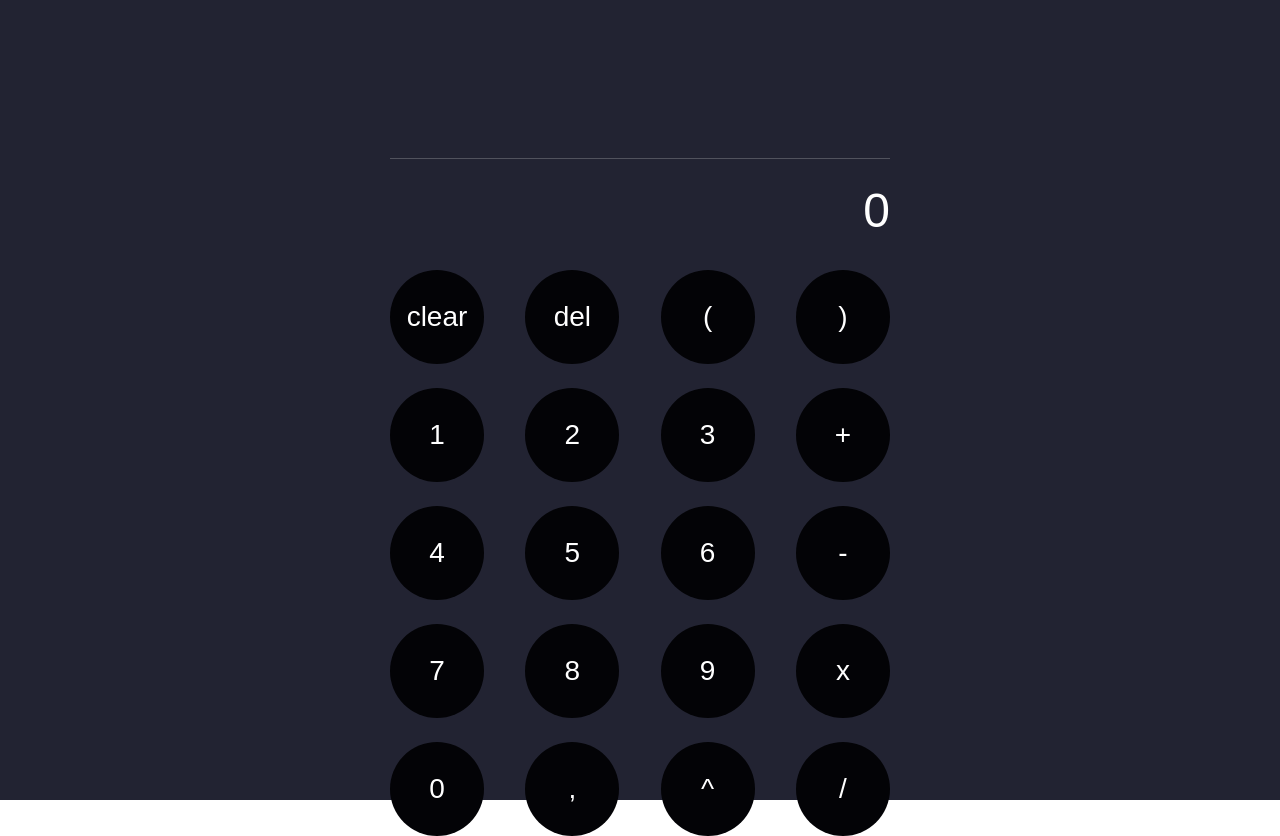
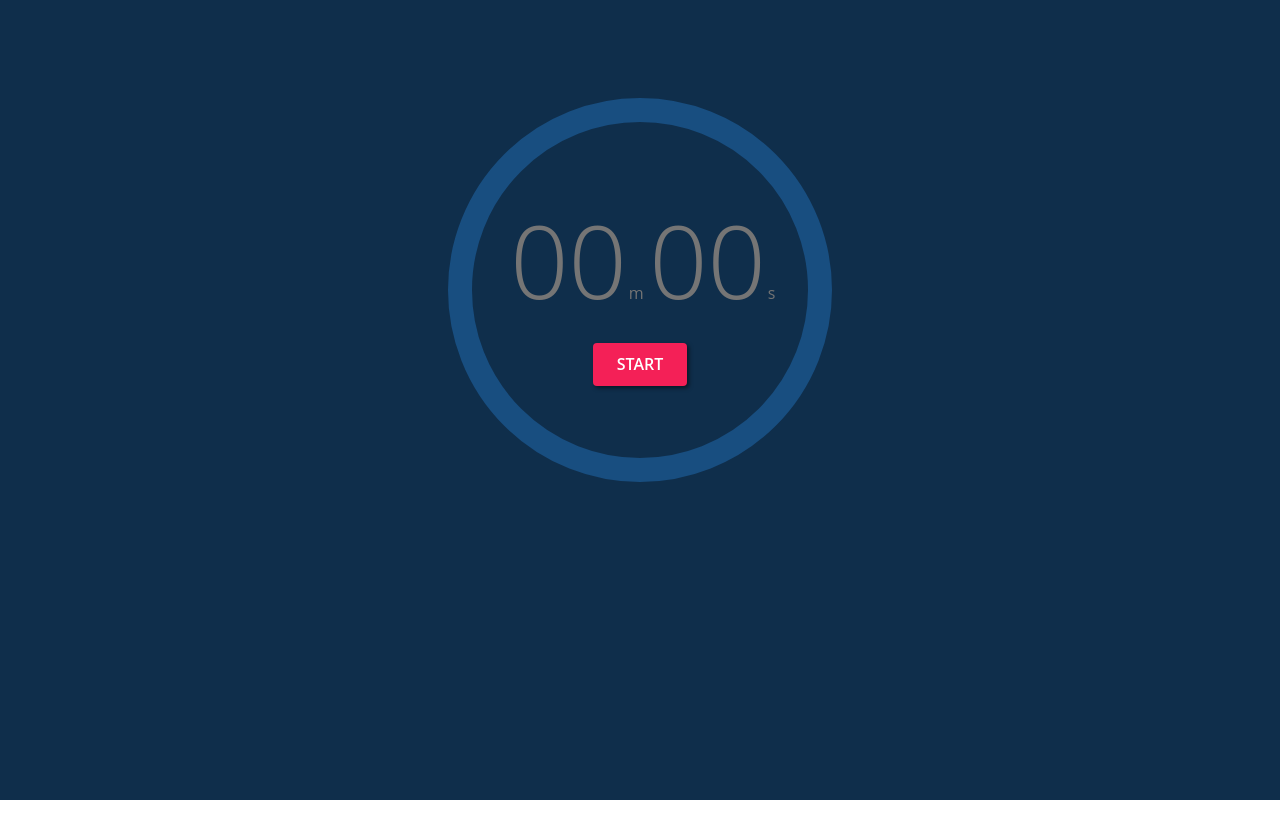
Before and after one commit to aibolik/practice--react, a React (Create React App) app: page / in a window 1280 px wide. After the commit the page ends 800 px from the top, so only its background shows below. Built offline with nearby package versions, Linux system fonts and the light colour scheme.

Commit message:
feat(projects): implement timer with React and hooks

```diff
--- a/src/index.js
+++ b/src/index.js
@@ -17,7 +17,8 @@ import ReactDOM from 'react-dom';
 // import App from './projects/EditorApp/App';
 // import App from './projects/ReusableComponentApp/App';
 // import App from './projects/PricingCalculatorApp/App';
-import App from './projects/CalculatorApp/App';
+// import App from './projects/CalculatorApp/App';
+import App from './projects/TimerApp/App';
 
 import * as serviceWorker from './serviceWorker';
 
--- /dev/null
+++ b/src/projects/TimerApp/App.js
@@ -0,0 +1,34 @@
+import React from 'react';
+import styled, { createGlobalStyle } from 'styled-components';
+import { Normalize } from 'styled-normalize';
+
+import Timer from './components/Timer';
+
+const GlobalStyles = createGlobalStyle`
+@import url('https://fonts.googleapis.com/css2?family=Open+Sans:wght@0,300;0,600;1,400&display=swap');
+
+  body {
+    font-family: 'Open Sans', sans-serif;
+  }
+`;
+
+const Wrapper = styled.div`
+  background: #0F2E4B;
+  color: #FFF;
+  height: 100vh;
+`;
+
+const App = () => {
+
+  return (
+    <>
+      <GlobalStyles />
+      <Normalize />
+      <Wrapper>
+        <Timer />
+      </Wrapper>
+    </>
+  )
+}
+
+export default App;
--- /dev/null
+++ b/src/projects/TimerApp/components/Button.js
@@ -0,0 +1,25 @@
+import styled from 'styled-components';
+
+const Button = styled.button`
+  align-self: center;
+  padding: 12px 24px;
+  background: #F42057;
+  color: white;
+  font-weight: 600;
+  text-transform: uppercase;
+  border: none;
+  border-radius: 4px;
+  box-shadow: 2px 2px 4px 0px rgba(0,0,0,.52);
+  cursor: pointer;
+  margin-top: 24px;
+
+  transition: background .3s;
+  outline: none;
+  z-index: 1;
+
+  &:hover {
+    background: #ff4a79;
+  }
+`;
+
+export default Button;
--- /dev/null
+++ b/src/projects/TimerApp/components/Circle.js
@@ -0,0 +1,45 @@
+import React from 'react';
+import styled from 'styled-components';
+
+const Base = styled.svg`
+  position: absolute;
+  width: 100%;
+  top: 90px;
+  transform: rotate(-90deg);
+`;
+
+const Container = styled.g`
+  fill: none;
+  stroke: none;
+`;
+
+const FullCircle = styled.circle`
+  stroke: #184e80;
+  stroke-width: 6px;
+`;
+
+const Elapsed = styled.circle`
+  stroke-width: 6px;
+  stroke-linecap: round;
+  transition: stroke-dasharray 1s;
+
+  stroke: ${props => props.percentage > 0 ? `#FFF` : 'none'};
+  stroke-dasharray: ${props => props.strokeDasharray};
+`;
+
+const Circle = ({ percentage = 0 }) => {
+
+  const perimeter = 2 * Math.PI * 45;
+  const elapsedLength = percentage * perimeter;
+
+  return (
+    <Base viewBox="0 0 100 100">
+      <Container>
+        <FullCircle cx="50" cy="50" r="45" />
+        <Elapsed cx="50" cy="50" r="45" percentage={percentage} strokeDasharray={`${elapsedLength} ${perimeter}`} />
+      </Container>
+    </Base>
+  );
+}
+
+export default Circle;
--- /dev/null
+++ b/src/projects/TimerApp/components/NumberInput.js
@@ -0,0 +1,30 @@
+import React, { useCallback } from 'react';
+import styled from 'styled-components';
+
+const Input = styled.input`
+  background: transparent;
+  border: none;
+  outline: none;
+  font-size: 102px;
+  font-weight: 100;
+  color: white;
+  width: 120px;
+  text-align: right;
+`;
+
+const NumberInput = ({ value, setValue }) => {
+  const handleChange = useCallback((e) => {
+    let value = e.target.value;
+
+    value = value.replace(/\D/g,'');
+    value = value.slice(0, 2);
+
+    setValue(value);
+  }, [setValue]);
+
+  return (
+    <Input placeholder="00" type="text" value={value} onChange={handleChange} />
+  );
+}
+
+export default NumberInput;
--- /dev/null
+++ b/src/projects/TimerApp/components/Timer.js
@@ -0,0 +1,115 @@
+import React, { useState, useCallback, useEffect, useRef } from 'react';
+import styled from 'styled-components';
+
+import NumberInput from './NumberInput';
+import Button from './Button';
+import Circle from './Circle';
+
+const Wrapper = styled.div`
+  width: 400px;
+  padding-top: 200px;
+  margin-left: auto;
+  margin-right: auto;
+
+  display: flex;
+  flex-direction: column;
+  position: relative;
+`;
+
+const TimeWrapper = styled.div`
+  display: flex;
+  justify-content: center;
+  align-items: baseline;
+  color: #747474;
+  z-index: 1;
+`;
+
+const Timer = () => {
+  const interval = useRef(null);
+  const [timerStart, setTimerStart] = useState(null);
+  const [timerEnd, setTimerEnd] = useState(null);
+  const [isTimerRunning, setTimerRunning] = useState(false);
+  const [minutes, setMinutes] = useState('');
+  const [seconds, setSeconds] = useState('');
+
+  const resetTimer = useCallback(() => {
+    setTimerStart(null);
+    setTimerEnd(null);
+    setTimerRunning(false);
+    setMinutes('');
+    setSeconds('');
+    setPercentage(0);
+    clearInterval(interval.current);
+  }, []);
+
+  const updateValues = useCallback((timerStart, timerEnd) => {
+    const timeLeft = timerEnd - new Date();
+    const minutes = Math.floor(timeLeft / 1000 / 60);
+    const seconds = Math.ceil((timeLeft - minutes * 60 * 1000) / 1000);
+
+    if (timeLeft < 0) {
+      resetTimer();
+      return;
+    }
+
+    setPercentage(
+      (timeLeft) / (timerEnd - timerStart)
+    );
+    setMinutes(String(minutes));
+    setSeconds(String(seconds));
+  }, [resetTimer]);
+
+  const [percentage, setPercentage] = useState(0);
+
+  const handleStartReset = useCallback(() => {
+    if (isTimerRunning) {
+      resetTimer();
+      return;
+    }
+
+    const m = Number.isNaN(parseInt(minutes, 10)) ? 0 : parseInt(minutes, 10);
+    const s = Number.isNaN(parseInt(seconds, 10)) ? 0 : parseInt(seconds, 10);
+    const timerInSeconds = m * 60 + s;
+
+    if (timerInSeconds === 0) {
+      return;
+    }
+
+    const timerUntil = new Date(Date.now() + timerInSeconds * 1000);
+
+    setTimerStart(new Date());
+    setTimerEnd(timerUntil);
+    setTimerRunning(true);
+  }, [minutes, seconds, isTimerRunning, resetTimer]);
+
+  useEffect(() => {
+    if (timerEnd) {
+      updateValues(timerStart, timerEnd);
+      interval.current = setInterval(() => {
+        updateValues(timerStart, timerEnd);
+      }, 1000);
+    }
+
+    return () => {
+      clearInterval(interval.current);
+    }
+
+  }, [timerStart, timerEnd, updateValues]);
+
+  return (
+    <Wrapper>
+      <Circle percentage={percentage} />
+      <TimeWrapper>
+        <NumberInput value={minutes} setValue={setMinutes} />
+        <span>m</span>
+        <NumberInput value={seconds} setValue={setSeconds} />
+        <span>s</span>
+      </TimeWrapper>
+      <Button onClick={handleStartReset}>
+        {isTimerRunning ? 'Stop' : 'Start'}
+      </Button>
+    </Wrapper>
+  );
+}
+
+export default Timer;
```
